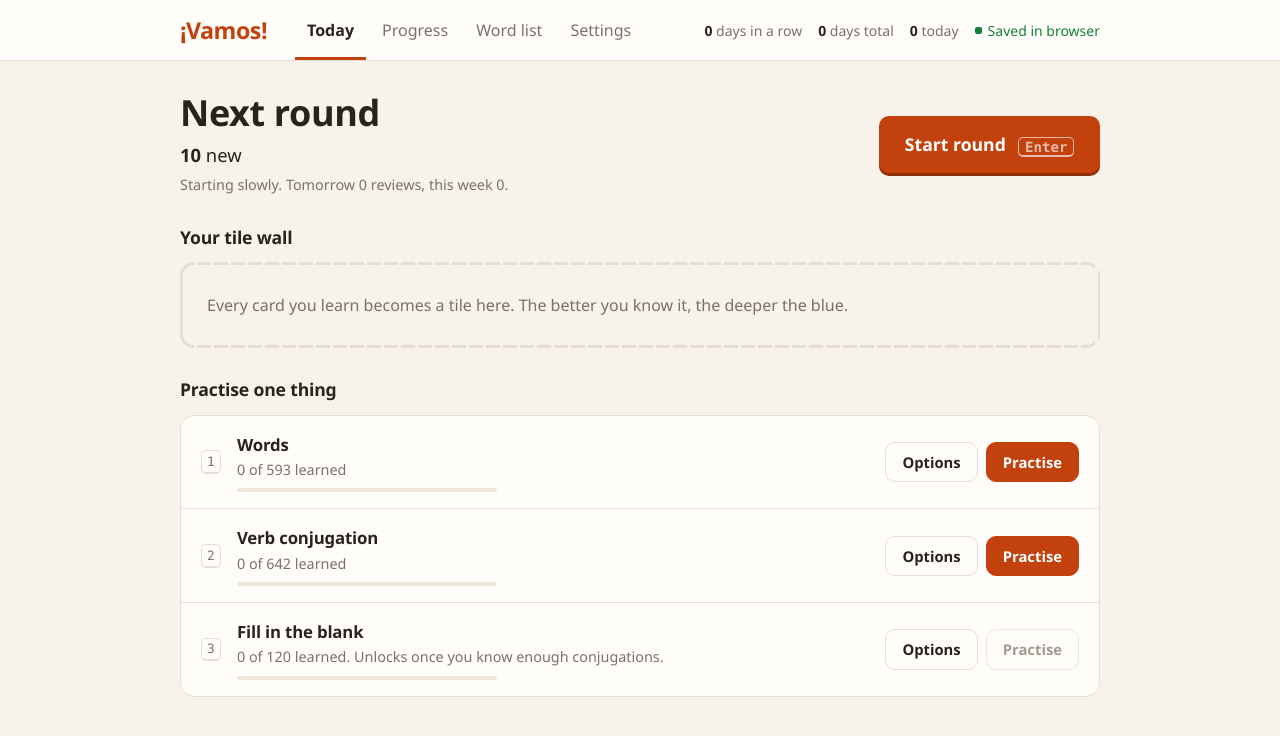
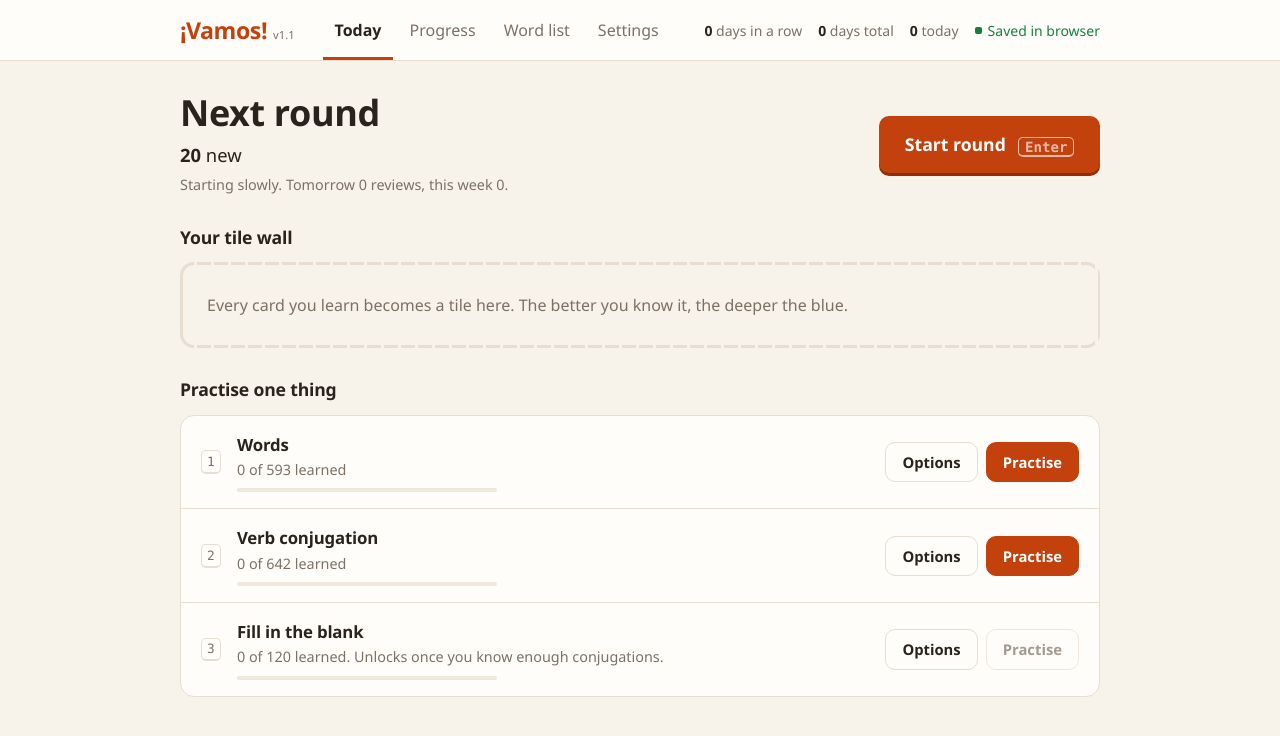
Before and after one commit to RHRamon/SpanishTool, a plain HTML site: page index.html in a window 1280 px wide. Drawn offline with Linux system fonts and the light colour scheme.

Commit message:
Rondes aanvullen met zwakke kaarten die je vandaag nog niet goed had, daarna nieuwe; versienummer naast het logo

```diff
--- a/css/style.css
+++ b/css/style.css
@@ -64,6 +64,7 @@ kbd { border: 1px solid var(--line); border-bottom-width: 2px; background: var(-
   background: none; border: 0; padding: 0; color: var(--accent);
   font-size: 1.45rem; font-weight: 700; letter-spacing: -.02em;
 }
+.ver { margin-left: 6px; font-size: .7rem; font-weight: 500; letter-spacing: 0; color: var(--muted); font-variant-numeric: tabular-nums; }
 .tabs { display: flex; gap: 4px; height: 100%; }
 .tabs button {
   border: 0; background: none; padding: 0 12px; height: 100%; color: var(--muted); font-weight: 500;
--- a/index.html
+++ b/index.html
@@ -14,7 +14,7 @@
 <body>
   <header class="top">
     <div class="topin">
-      <button class="brand" id="brand" aria-label="¡Vamos!">¡Vamos!</button>
+      <button class="brand" id="brand" aria-label="¡Vamos!">¡Vamos!<span class="ver" id="ver"></span></button>
       <nav class="tabs">
         <button data-nav="home" aria-current="page">Vandaag</button>
         <button data-nav="progress">Voortgang</button>
--- a/js/app.js
+++ b/js/app.js
@@ -17,6 +17,7 @@
   const setName = s => EN ? (window.SENTENCE_SETS_EN[s] || s) : s;
 
   // ---------- instellingen & opslag ----------
+  const VERSION = '1.1';        // ophogen bij elke push, staat naast het logo
   const KEY = EN ? 'spaanstool-en-v1' : 'spaanstool-v1';
   const INTERVALS = [0, 1, 2, 4, 7, 14, 30, 60, 120, 240]; // dagen per "bak"
   const MAXB = INTERVALS.length - 1;
@@ -396,7 +397,8 @@
   // Wat komt er in de volgende ronde?
   //  1. leerfase-kaarten die weer aan de beurt zijn + herhalingen van vandaag
   //  2. nieuwe kaarten, zoveel als je aankunt
-  //  3. aanvullen met kaarten die je de laatste keer fout had (wat je al goed had, komt niet nog eens terug)
+  //  3. aanvullen met zwakke kaarten die je vandaag nog niet goed had (extra oefening, verstoort de planning niet)
+  //  4. dan nog te kort? aanvullen met nieuwe kaarten
   function plan(kind) {
     const kinds = kind === 'all' ? KINDS : [kind];
     const t = today(), nw = Date.now(), size = S.settings.sessionSize || 40;
@@ -407,7 +409,7 @@
       for (const c of p) {
         const x = S.cards[c.id]; if (!x) continue;
         if (isDue(x, t, nw)) (x.learn ? learnNow : reviews).push(c);
-        else if (x.ok === false) (x.at > nw - 3 * MIN ? recent : weak).push(c); // alleen kaarten die je de laatste keer fout had
+        else if (score(x) <= 2 && !(x.ok === true && x.last === t)) (x.at > nw - 3 * MIN ? recent : weak).push(c); // zwak, en vandaag nog niet goed gehad
       }
       freshPer.push(candidates(k, p));
     }
@@ -422,6 +424,9 @@
     // zwakke kaarten blijven terugkomen; net geoefende pas als er niets anders is, langst geleden eerst
     recent.sort((a, b) => (C(a).at || 0) - (C(b).at || 0));
     const extra = [...weak, ...recent].slice(0, fill);
+    // nog steeds te kort? aanvullen met nieuwe kaarten
+    const short = Math.min(size, ROUND_MIN) - old.length - nNew - extra.length;
+    if (short > 0) nNew += Math.min(short, Math.max(0, st.avail - nNew));
     if (!old.length && !nNew && !extra.length && st.avail) { // nooit vastlopen
       nNew = Math.min(5, st.avail); budget.why = tr('alles staat stevig, dus weer een paar nieuwe', 'everything is solid, so a few new ones');
     }
@@ -1311,6 +1316,8 @@
     document.title = tr('¡Vamos! Spaans', '¡Vamos! Spanish');
     const NAV = { home: tr('Vandaag', 'Today'), progress: tr('Voortgang', 'Progress'), list: tr('Woordenlijst', 'Word list'), settings: tr('Instellingen', 'Settings') };
     for (const b of document.querySelectorAll('.tabs [data-nav]')) b.textContent = NAV[b.dataset.nav];
+    $('#ver').textContent = 'v' + VERSION;
+    $('#ver').title = tr('Versie', 'Version');
     $('#stop').textContent = tr('Stoppen', 'Stop');
     $('#answer').setAttribute('aria-label', tr('Jouw antwoord', 'Your answer'));
     // online: als app te installeren, werkt ook offline, en haalt altijd eerst de nieuwste versie op
```
